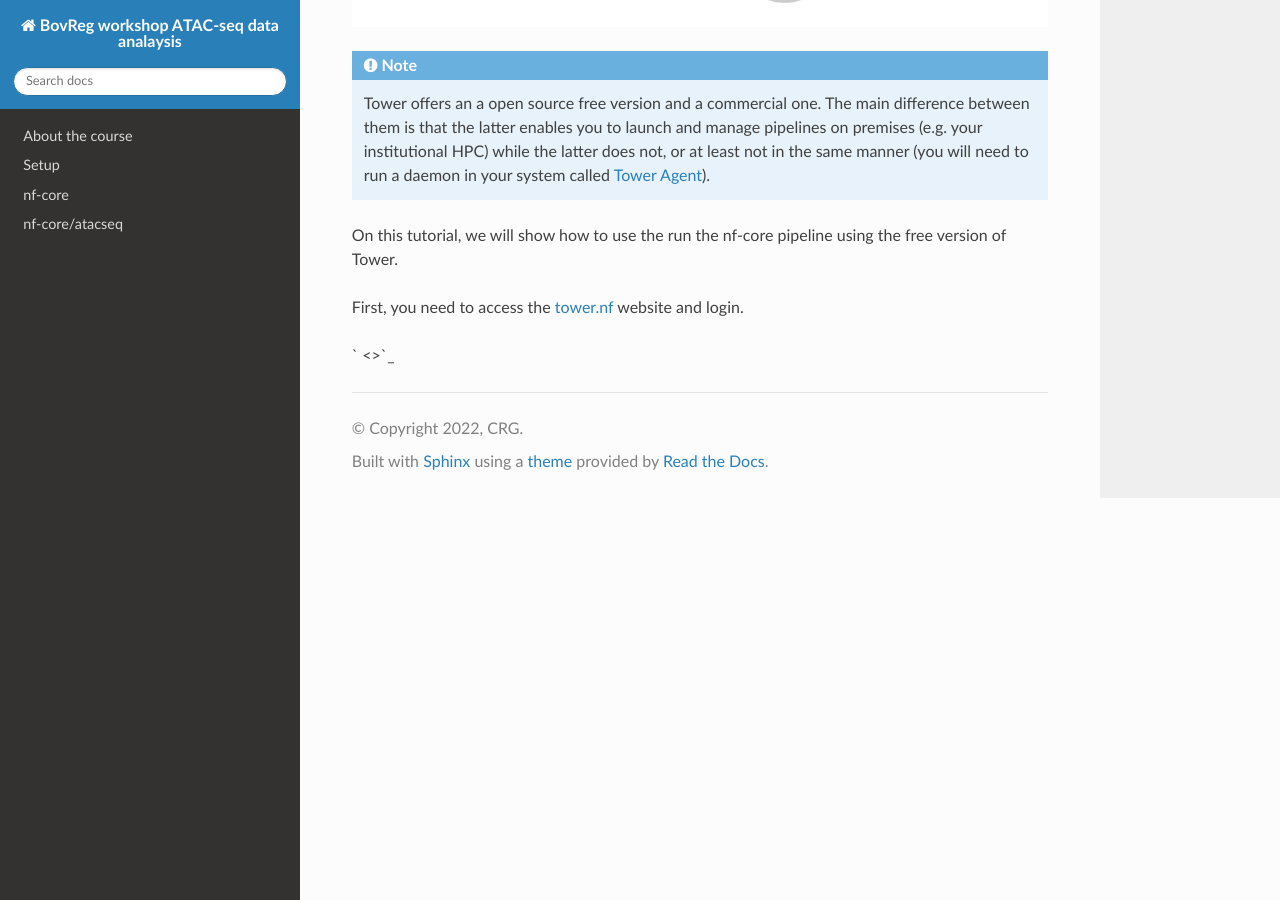
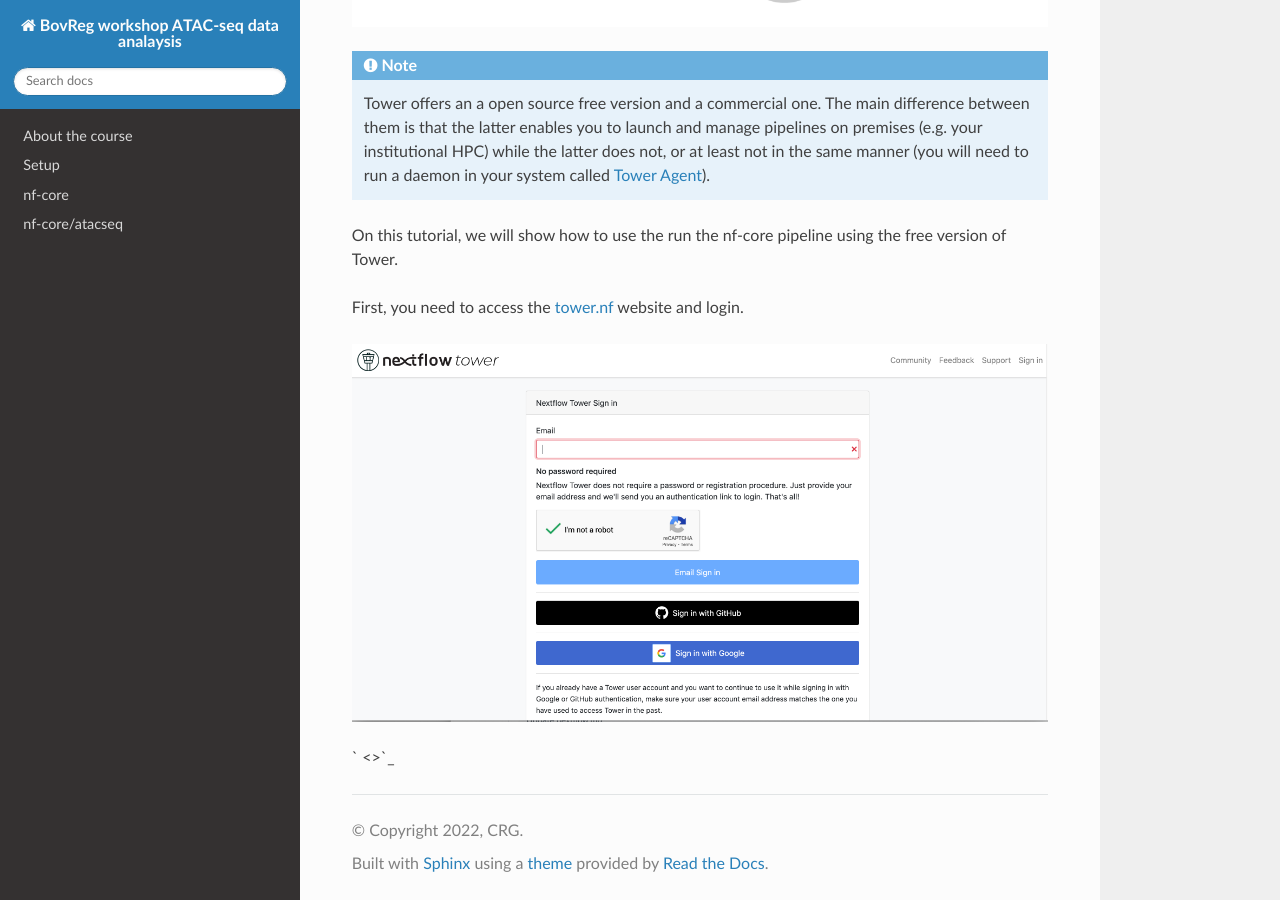
Before and after one commit to BovReg/atacseq-workshop-limoges, a Sphinx documentation site: the page built from docs/nextflow_tower.rst, in a window 1280 px wide and 900 px high, scrolled down 595 px. Built offline with Sphinx 7.4.7 and the Read the Docs theme 2.0.0, drawn with Linux system fonts in a browser that asks for light colours; pages that are not in the unit, such as notebooks, are missing from menus.

Commit message:
Fix link again

```diff
--- a/docs/index.rst
+++ b/docs/index.rst
@@ -16,4 +16,4 @@
    setup
    nf-core
    ATAC-seq_pipeline
-   Nextflow Tower
+   Nextflow_Tower
--- a/docs/nextflow_tower.rst
+++ b/docs/nextflow_tower.rst
@@ -18,6 +18,7 @@
 
 First, you need to access the `tower.nf <https://tower.nf/>`__ website and login.
 
-
+.. image:: images/tower0.png
+  :width: 800
 
 ` <>`_
```
Also changed, not shown: docs/images/tower0.png (added).
